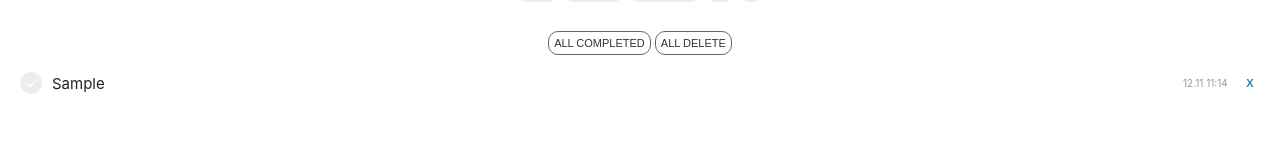
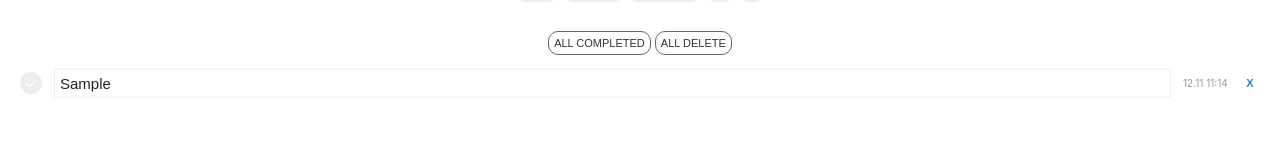
Before and after one commit to jy7123943/practice-recoil, a React (Create React App) app: page / in a window 1280 px wide. Both pictures are taken after typing "Sample" into the empty fields and a click on the button "SAVE". Shown: the part 136-295 px from the top of the page. Built offline with nearby package versions, Linux system fonts and the light colour scheme.

Commit message:
Add text input for editing

```diff
--- a/src/feature/TodoItem.css
+++ b/src/feature/TodoItem.css
@@ -16,7 +16,8 @@
 }
 
 .text {
-  padding: 0 5px 0 8px;
+  position: relative;
+  padding: 0 5px 0 10px;
   word-break: break-all;
   font-size: 15px;
   color: #222;
@@ -25,6 +26,18 @@
 .complete .text {
   text-decoration: line-through;
   color: #999;
+}
+
+.modify-input {
+  position: absolute;
+  top: 50%;
+  left: 10px;
+  padding: 5px;
+  transform: translateY(-50%);
+  font-size: 15px;
+  color: #222;
+  width: calc(100% - 20px);
+  border: 1px solid #eee;
 }
 
 .delete-button {
--- a/src/feature/TodoItem.tsx
+++ b/src/feature/TodoItem.tsx
@@ -35,6 +35,11 @@ function TodoItem({ id, todo, is_complete, created_at }: TodoListItem) {
       </label>
       <div className={ 'text' }>
         { todo }
+        <input
+          type='text'
+          defaultValue={ todo }
+          className='modify-input'
+        />
       </div>
       <div className='date'>
         { format(created_at, 'M.d k:m') }
```
